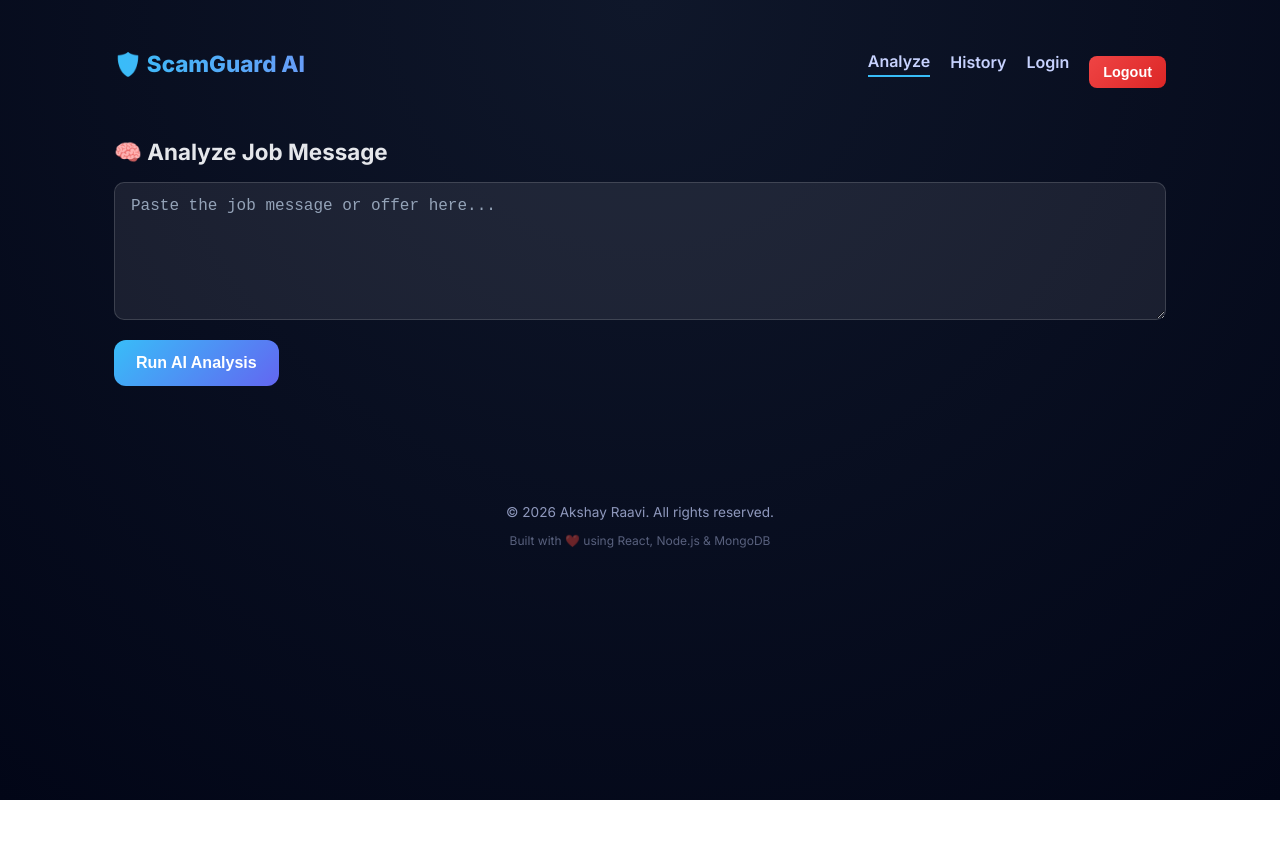
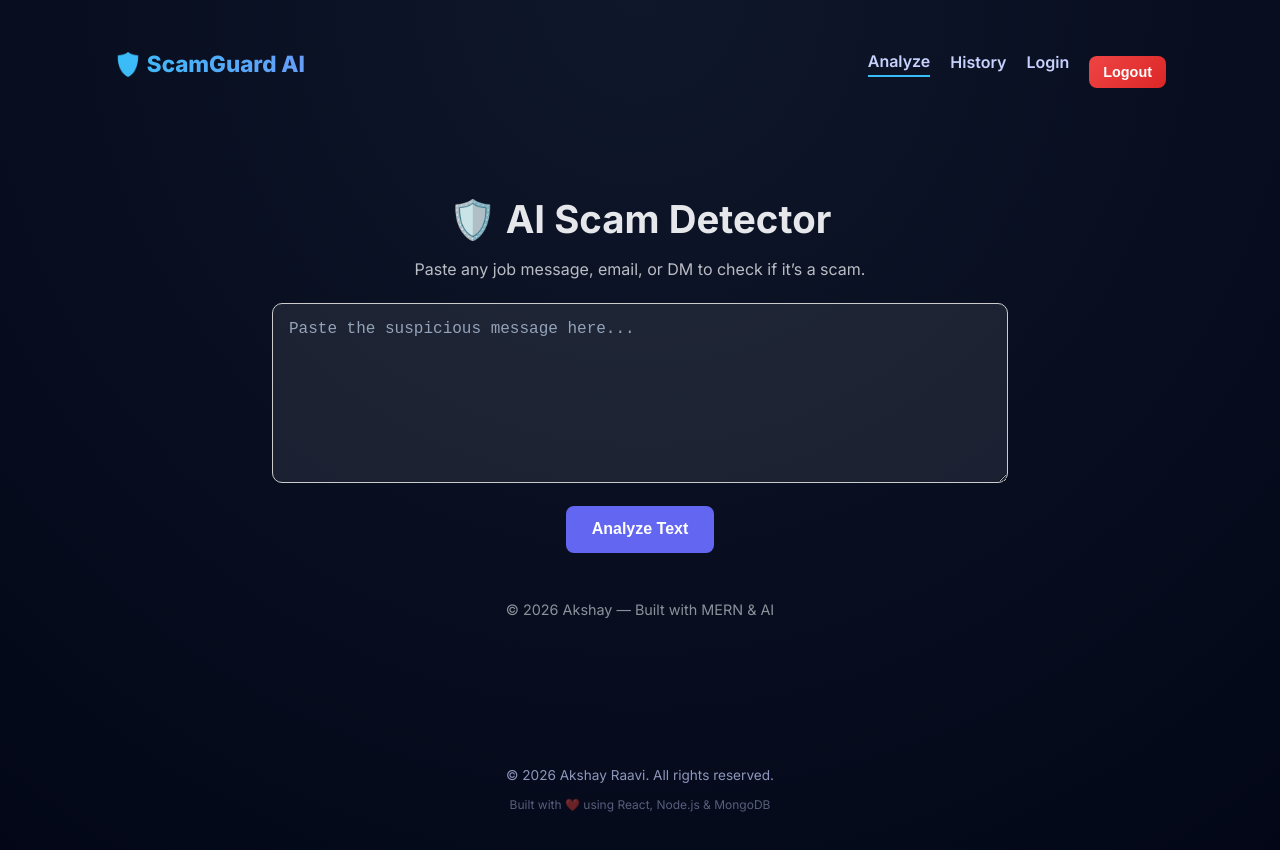
Before and after one commit to akshay-023/ai-scam-detector, a React (Vite) app in the folder client/: page /analyze in a window 1280 px wide. Shown: the top 850 px of the page. Before the commit the page ends 800 px from the top, so only its background shows below. Built offline with nearby package versions, Linux system fonts and the light colour scheme; sample sign-in values are in the browser's storage.

Commit message:
Finalize Analyze page UI and production API integration

```diff
--- a/client/src/pages/Analyze.jsx
+++ b/client/src/pages/Analyze.jsx
@@ -1,14 +1,27 @@
 import { useState } from "react";
+
+const API_BASE = "https://ai-scam-detector-api.onrender.com";
 
 export default function Analyze() {
   const [text, setText] = useState("");
+  const [loading, setLoading] = useState(false);
   const [result, setResult] = useState(null);
+  const [error, setError] = useState("");
 
-  const analyze = async () => {
+  const handleAnalyze = async () => {
+    if (!text.trim()) {
+      setError("Please enter some text to analyze.");
+      return;
+    }
+
+    setLoading(true);
+    setError("");
+    setResult(null);
+
+    try {
       const token = localStorage.getItem("token");
-    if (!token) return alert("Login first");
 
-    const res = await fetch("http://localhost:5000/api/analyze", {
+      const res = await fetch(`${API_BASE}/api/analyze`, {
         method: "POST",
         headers: {
           "Content-Type": "application/json",
@@ -18,37 +31,132 @@ export default function Analyze() {
       });
 
       const data = await res.json();
-    setResult(data.scan || data.analysis);
+
+      if (!res.ok) {
+        throw new Error(data.message || "Analysis failed");
+      }
+
+      setResult(data);
+    } catch (err) {
+      setError(err.message);
+    } finally {
+      setLoading(false);
+    }
   };
 
   return (
-    <>
-      <div className="section-title">🧠 Analyze Job Message</div>
+    <div style={styles.container}>
+      <h1 style={styles.title}>🛡️ AI Scam Detector</h1>
+      <p style={styles.subtitle}>
+        Paste any job message, email, or DM to check if it’s a scam.
+      </p>
 
       <textarea
-        rows="6"
-        placeholder="Paste the job message or offer here..."
+        placeholder="Paste the suspicious message here..."
         value={text}
         onChange={(e) => setText(e.target.value)}
+        style={styles.textarea}
       />
 
-      <button onClick={analyze}>Run AI Analysis</button>
+      <button
+        onClick={handleAnalyze}
+        disabled={loading}
+        style={{
+          ...styles.button,
+          opacity: loading ? 0.7 : 1,
+        }}
+      >
+        {loading ? "Analyzing..." : "Analyze Text"}
+      </button>
+
+      {error && <p style={styles.error}>{error}</p>}
 
       {result && (
-        <div
-          className={`result-card ${
-            result.verdict === "SCAM" ? "scam" : ""
-          }`}
+        <div style={styles.resultBox}>
+          <h2>
+            Verdict:{" "}
+            <span
+              style={{
+                color:
+                  result.verdict === "SCAM"
+                    ? "#ff4d4d"
+                    : result.verdict === "SUSPICIOUS"
+                    ? "#ffa500"
+                    : "#2ecc71",
+              }}
             >
-          <div className="verdict">Verdict: {result.verdict}</div>
-          <div className="risk">Risk Score: {result.riskScore}</div>
+              {result.verdict}
+            </span>
+          </h2>
+
+          <p>
+            <strong>Risk Score:</strong> {result.riskScore}/100
+          </p>
+
           <ul>
-            {result.reasons.map((r, i) => (
-              <li key={i}>{r}</li>
+            {result.reasons.map((reason, index) => (
+              <li key={index}>{reason}</li>
             ))}
           </ul>
         </div>
       )}
-    </>
+
+      <footer style={styles.footer}>
+        © {new Date().getFullYear()} Akshay — Built with MERN & AI
+      </footer>
+    </div>
   );
 }
+
+const styles = {
+  container: {
+    maxWidth: "800px",
+    margin: "auto",
+    padding: "2rem",
+    textAlign: "center",
+  },
+  title: {
+    fontSize: "2.4rem",
+    marginBottom: "0.5rem",
+  },
+  subtitle: {
+    opacity: 0.8,
+    marginBottom: "1.5rem",
+  },
+  textarea: {
+    width: "100%",
+    minHeight: "180px",
+    padding: "1rem",
+    fontSize: "1rem",
+    borderRadius: "10px",
+    border: "1px solid #ccc",
+    outline: "none",
+    resize: "vertical",
+  },
+  button: {
+    marginTop: "1.2rem",
+    padding: "0.9rem 1.6rem",
+    fontSize: "1rem",
+    borderRadius: "8px",
+    border: "none",
+    cursor: "pointer",
+    background: "#6366f1",
+    color: "#fff",
+  },
+  error: {
+    color: "red",
+    marginTop: "1rem",
+  },
+  resultBox: {
+    marginTop: "2rem",
+    padding: "1.5rem",
+    borderRadius: "12px",
+    background: "#f9fafb",
+    textAlign: "left",
+  },
+  footer: {
+    marginTop: "3rem",
+    opacity: 0.6,
+    fontSize: "0.9rem",
+  },
+};
```
Lines whose indentation alone changed are shown as unchanged.
